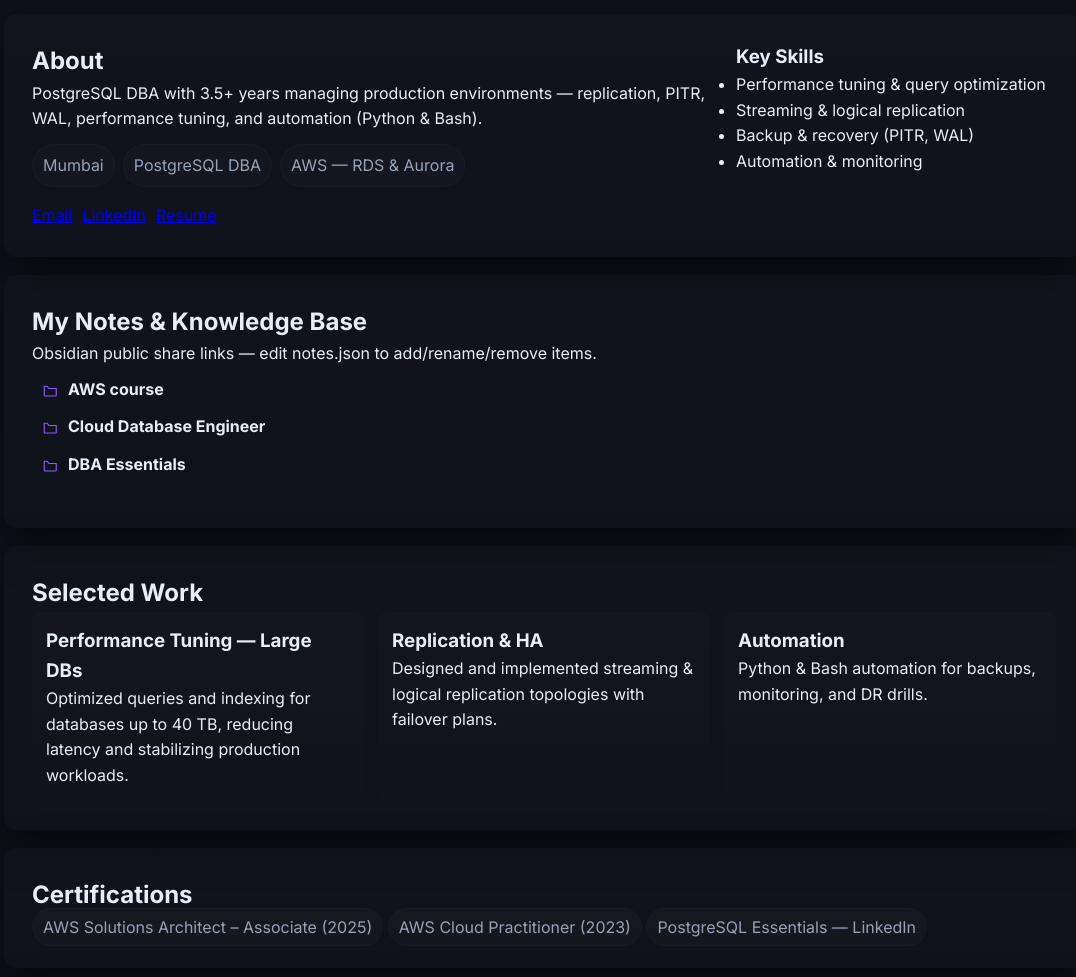
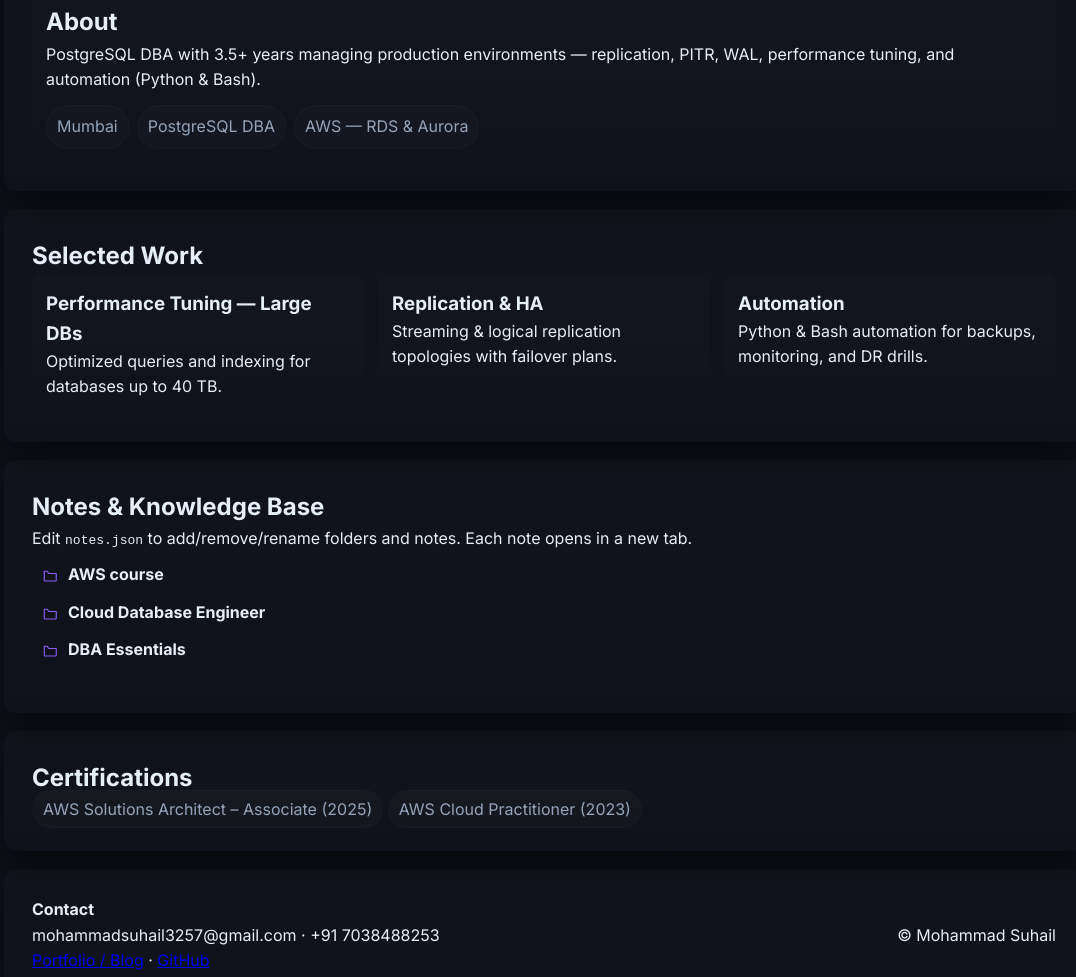
Before and after one commit to mdsuhail-3257/portfolio, a plain HTML site: page index.html in a window 1280 px wide. Shown: the part 739-1716 px from the top of the page, without its empty margins (96-1172 px from the left). Drawn offline with Linux system fonts and the light colour scheme.

Commit message:
Refactor comments and update project descriptions
Updated comments for clarity and consistency, and removed some unnecessary comments. Adjusted content in the projects section for brevity.

```diff
--- a/index.html
+++ b/index.html
@@ -5,13 +5,11 @@
   <meta name="viewport" content="width=device-width, initial-scale=1" />
   <title>Mohammad Suhail — Cloud Database Engineer</title>
   <meta name="description" content="Mohammad Suhail — Cloud & Database Engineer. PostgreSQL DBA, AWS RDS/Aurora, performance tuning, replication, automation." />
-  <!-- main stylesheet -->
   <link rel="stylesheet" href="styles.css" />
-  <!-- fonts -->
   <link href="https://fonts.googleapis.com/css2?family=Inter:wght@300;400;600;700;800&family=Montserrat:wght@600;800&display=swap" rel="stylesheet">
 </head>
 <body class="dark">
-  <!-- NAV: anchors link to page sections below -->
+  <!-- NAV -->
   <nav class="topnav">
     <div class="nav-left"><div class="brand">Mohammad Suhail</div></div>
     <div class="nav-mid">
@@ -25,38 +23,30 @@
     <div class="nav-right"><a href="https://instagram.com/" target="_blank" rel="noreferrer">IG</a><a href="https://twitter.com/" target="_blank" rel="noreferrer">TW</a></div>
   </nav>
 
-  <!-- HERO: photo LEFT, text RIGHT -->
+  <!-- HERO (photo left, text right). Floating keywords are text elements (no images). -->
   <header id="home" class="hero-bleed">
-    <div class="hero-bg"></div>       <!-- subtle blurred background image (assets/bg.png if present) -->
-    <div class="hero-overlay"></div> <!-- dark overlay for contrast -->
+    <div class="hero-bg"></div>
+    <div class="hero-overlay"></div>
 
     <div class="hero-inner">
-      <!-- PHOTO LEFT -->
+      <!-- LEFT: circular photo -->
       <div class="hero-photo">
-        <div class="profile-circle">
-          <!-- Replace assets/avatar.png to change photo -->
+        <div class="profile-circle" title="Mohammad Suhail">
+          <!-- Upload a square image (min 800x800) to assets/avatar.png for best result -->
           <img id="avatarImg" src="assets/avatar.png" alt="Mohammad Suhail" />
-        </div>
-        <!-- floating keyword layer (text-only, subtle, non-interactive) -->
-        <div class="floating-keywords" aria-hidden="true">
-          <span class="kw kw1">PostgreSQL</span>
-          <span class="kw kw2">AWS</span>
-          <span class="kw kw3">RDS</span>
-          <span class="kw kw4">Replication</span>
-          <span class="kw kw5">Performance</span>
         </div>
       </div>
 
-      <!-- TEXT RIGHT -->
+      <!-- RIGHT: hero text -->
       <div class="hero-content">
-        <!-- greeting with gradient name/role -->
+        <!-- Keep a single gradient name (small) and then the large hero headline -->
         <div class="intro-greeting">
-          <h3>Hello, this is</h3>
+          <h3 class="intro-small">Hello, this is</h3>
+          <!-- edit name here if needed -->
           <h2 class="name-gradient">Mohammad Suhail</h2>
-          <p class="role-gradient">I am Cloud Database Engineer</p>
         </div>
 
-        <!-- Large gradient headline -->
+        <!-- MAIN HEADLINE (only this large headline now) -->
         <h1 class="hero-title">
           <span class="big">CLOUD</span>
           <span class="bigger">DATABASE</span>
@@ -66,15 +56,24 @@
         <p class="hero-cta">PostgreSQL DBA · AWS RDS & Aurora · Performance Tuning & Replication</p>
         <a class="cta-btn" href="#projects">VIEW MY EXPERIENCE</a>
       </div>
+
+      <!-- Floating large keywords in the background; non-interactive -->
+      <div class="floating-keywords" aria-hidden="true">
+        <span class="kw kw1">PostgreSQL</span>
+        <span class="kw kw2">AWS</span>
+        <span class="kw kw3">RDS</span>
+        <span class="kw4">Replication</span>
+        <span class="kw5">Performance</span>
+      </div>
     </div>
   </header>
 
-  <!-- MAIN CONTENT -->
+  <!-- MAIN: About and Projects are separate square cards for easy editing -->
   <main class="content">
 
-    <!-- ABOUT SECTION -->
-    <section id="about" class="panel about">
-      <div class="about-left">
+    <!-- ABOUT (card style) -->
+    <section id="about" class="panel about-panel">
+      <div class="card card-about">
         <h2>About</h2>
         <p>PostgreSQL DBA with 3.5+ years managing production environments — replication, PITR, WAL, performance tuning, and automation (Python & Bash).</p>
         <div class="badges-row">
@@ -82,53 +81,39 @@
           <span class="badge">PostgreSQL DBA</span>
           <span class="badge">AWS — RDS & Aurora</span>
         </div>
-        <div class="action-row">
-          <a class="btn primary" href="mailto:mohammadsuhail3257@gmail.com">Email</a>
-          <a class="btn" href="https://linkedin.com/in/suhail3257" target="_blank" rel="noreferrer">LinkedIn</a>
-          <a class="btn ghost" href="PGDBA.pdf" download>Resume</a>
-        </div>
-      </div>
-
-      <div class="about-right">
-        <div class="card-mini">
-          <h3>Key Skills</h3>
-          <ul>
-            <li>Performance tuning & query optimization</li>
-            <li>Streaming & logical replication</li>
-            <li>Backup & recovery (PITR, WAL)</li>
-            <li>Automation & monitoring</li>
-          </ul>
-        </div>
       </div>
     </section>
 
-    <!-- NOTES SECTION: tree root is filled by scripts.js by loading notes.json -->
+    <!-- PROJECTS (card style, items inside separate cards so editable) -->
+    <section id="projects" class="panel projects-panel">
+      <h2>Selected Work</h2>
+      <div class="cards">
+        <!-- Each project is its own card; edit content inside each <article> -->
+        <article class="card project-card">
+          <h3>Performance Tuning — Large DBs</h3>
+          <p>Optimized queries and indexing for databases up to 40 TB.</p>
+        </article>
+
+        <article class="card project-card">
+          <h3>Replication & HA</h3>
+          <p>Streaming & logical replication topologies with failover plans.</p>
+        </article>
+
+        <article class="card project-card">
+          <h3>Automation</h3>
+          <p>Python & Bash automation for backups, monitoring, and DR drills.</p>
+        </article>
+      </div>
+    </section>
+
+    <!-- NOTES (driven by notes.json) -->
     <section id="notes" class="panel notes-panel">
       <div class="panel-left">
-        <h2>My Notes & Knowledge Base</h2>
-        <p class="muted">Obsidian public share links — edit notes.json to add/rename/remove items.</p>
+        <h2>Notes & Knowledge Base</h2>
+        <p class="muted">Edit <code>notes.json</code> to add/remove/rename folders and notes. Each note opens in a new tab.</p>
       </div>
       <div class="panel-right">
         <div id="tree-root" class="tree"></div>
-      </div>
-    </section>
-
-    <!-- PROJECTS -->
-    <section id="projects" class="panel projects-panel">
-      <h2>Selected Work</h2>
-      <div class="cards">
-        <article class="card">
-          <h3>Performance Tuning — Large DBs</h3>
-          <p>Optimized queries and indexing for databases up to 40 TB, reducing latency and stabilizing production workloads.</p>
-        </article>
-        <article class="card">
-          <h3>Replication & HA</h3>
-          <p>Designed and implemented streaming & logical replication topologies with failover plans.</p>
-        </article>
-        <article class="card">
-          <h3>Automation</h3>
-          <p>Python & Bash automation for backups, monitoring, and DR drills.</p>
-        </article>
       </div>
     </section>
 
@@ -138,7 +123,6 @@
       <div class="badges">
         <span class="badge">AWS Solutions Architect – Associate (2025)</span>
         <span class="badge">AWS Cloud Practitioner (2023)</span>
-        <span class="badge">PostgreSQL Essentials — LinkedIn</span>
       </div>
     </section>
 
@@ -154,7 +138,6 @@
 
   </main>
 
-  <!-- main script -->
   <script src="scripts.js"></script>
 </body>
 </html>
```
